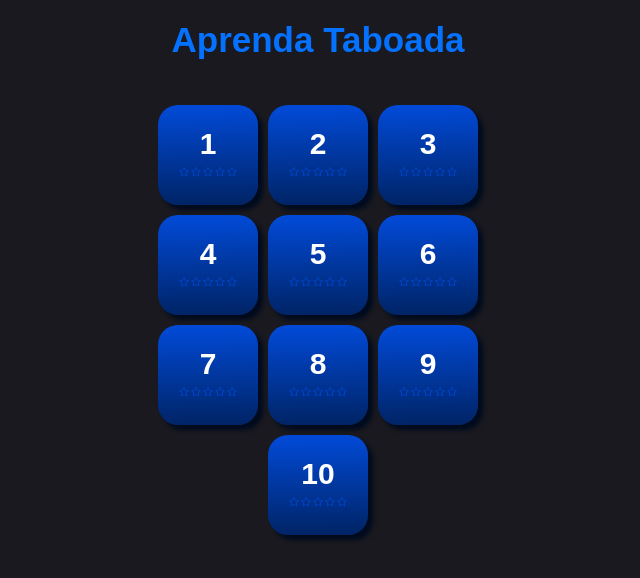
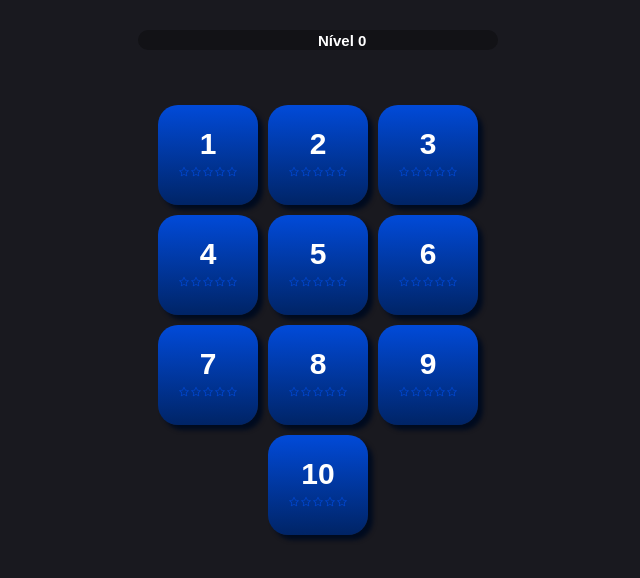
Before and after one commit to lucasmessias322/MathApp, a React (Create React App) app: page /TabuadaGame/1 in a window 1280 px wide. Shown: the top 578 px of the page, without its empty margins (322-962 px from the left). Built offline with nearby package versions, Linux system fonts and the light colour scheme.

Commit message:
add level sistem bar

```diff
--- a/public/service-worker.js
+++ b/public/service-worker.js
@@ -1,4 +1,4 @@
-const cacheName = "tabuada-cache-v5"; // Update version when you change assets
+const cacheName = "tabuada-cache-v6"; // Update version when you change assets
 
 self.addEventListener("install", (event) => {
   event.waitUntil(
--- a/src/Pages/DashBoard/index.jsx
+++ b/src/Pages/DashBoard/index.jsx
@@ -1,12 +1,19 @@
 import React, { useState } from "react";
 import styled from "styled-components";
-import { Link} from "react-router-dom";
+import { Link } from "react-router-dom";
 import { AiOutlineStar, AiTwotoneStar } from "react-icons/ai";
 
 const numerosArray = Array.from({ length: 10 }, (_, index) => index + 1);
 
 export default function DashBoard() {
   const [levels, setLevels] = useState(numerosArray);
+  const totalPoints = Number(localStorage.getItem("points"));
+
+  // Calcula o nível atual com base nos pontos
+  const currentLevel = Math.floor(totalPoints / 500);
+
+  // Calcula a largura da barra de nível
+  const fillWidth = ((totalPoints % 500) / 500) * 100;
 
   // Função para criar as estrelas com base no recorde
   function renderStars(level) {
@@ -27,7 +34,21 @@ export default function DashBoard() {
 
   return (
     <Container>
-      <h2>Aprenda Taboada</h2>
+      {/* <h2>Aprenda Taboada</h2> */}
+      {/* <NivelsBarContainer>
+        <NivelBar>
+          <div className="fillnivelbar" style={{ width: "20%" }}>
+            <span>0</span>
+          </div>
+        </NivelBar>
+      </NivelsBarContainer> */}
+      <NivelsBarContainer>
+        <NivelBar>
+          <div className="fillnivelbar" style={{ width: `${fillWidth}%` }}>
+            <span>Nível {currentLevel}</span>
+          </div>
+        </NivelBar>
+      </NivelsBarContainer>
       <LevelContainer>
         {levels?.map((elem, i) => (
           <Level key={i}>
@@ -45,7 +66,8 @@ export default function DashBoard() {
 
 const Container = styled.div`
   width: 100%;
-
+  max-width: 400px;
+  margin: 0 auto;
   h2 {
     width: 100%;
     color: #0471ff;
@@ -108,3 +130,44 @@ const Level = styled.li`
     }
   }
 `;
+
+const NivelsBarContainer = styled.div`
+  width: 100%;
+  background-color: #19191f;
+
+  /* border-bottom: 1px solid rgba(0, 0, 0, 0.25); */
+  padding: 30px 20px;
+  display: flex;
+  align-items: center;
+  justify-content: center;
+`;
+
+const NivelBar = styled.div`
+  width: 100%;
+  height: 20px;
+  background: #121216;
+
+  border-radius: 20px;
+
+  .fillnivelbar {
+    /* width: 50%; */
+    height: 100%;
+
+    display: flex;
+    align-items: center;
+    justify-content: center;
+
+    background-color: #032b9a;
+    border-radius: 20px 0 0 20px;
+    transition: width 0.5s ease-in-out;
+
+    span {
+      position: absolute;
+
+      left: 50%;
+      color: white;
+      font-size: 15px;
+      font-weight: bold;
+    }
+  }
+`;
--- a/src/Pages/TabuadaGame/index.jsx
+++ b/src/Pages/TabuadaGame/index.jsx
@@ -12,6 +12,7 @@ export default function TabuadaGame() {
   const [playWrongSound, setPlayWrongSound] = useState(false);
   const [isSoundEnabled, setIsSoundEnabled] = useState(true);
   const [score, setScore] = useState(0);
+
   const [thermometer, setThermometer] = useState(0);
   const [lastResponseTime, setLastResponseTime] = useState(Date.now());
   // Lê o recorde atual da taboada atual do localStorage
@@ -21,12 +22,23 @@ export default function TabuadaGame() {
   const [starsEarned, setStarsEarned] = useState(0);
   const stars = localStorage.getItem(`stars_${tabuNumber}`);
 
+  // buscando pontos salvos
+  const savedPoints = Number(localStorage.getItem("points"));
+  const [points, setPoints] = useState(savedPoints);
+
+  useEffect(() => {
+    if (savedPoints !== points) {
+      // Save points
+      localStorage.setItem(`points`, points);
+    }
+  }, [points]);
+
   const updateThermometer = (isCorrect) => {
     let newThermometer = thermometer;
 
     if (isCorrect) {
       // Se a resposta estiver correta, aumente o termômetro
-      newThermometer += 20; // Aumente em 5%
+      newThermometer += 2; // Aumente em 5%
 
       // Certifique-se de que o termômetro não ultrapasse 100%
       if (newThermometer > 100) {
@@ -124,6 +136,11 @@ export default function TabuadaGame() {
       setPlayWrongSound(false);
       setScore(score + 1); // Increment score on correct answer
 
+      setPoints(points + 1);
+
+      // // Save points
+      // localStorage.setItem(`points`, points + 1);
+
       // Chama a função para atualizar o termômetro
       updateThermometer(true);
 
@@ -138,6 +155,7 @@ export default function TabuadaGame() {
 
       if (score > 0) {
         setScore(score - 1); // Decrement score on wrong answer, but only if score is positive
+        setPoints(points - 1);
       }
 
       // Mostra a resposta correta  por meio segundo
```
